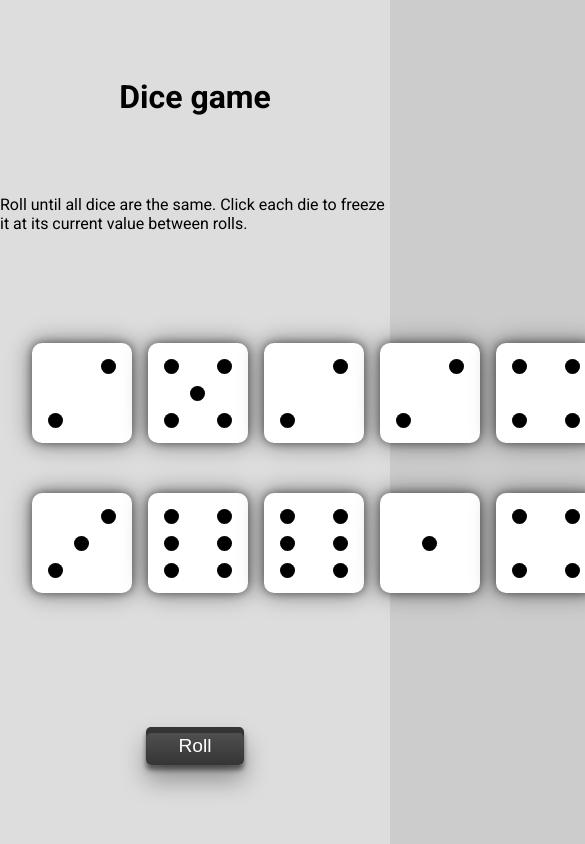
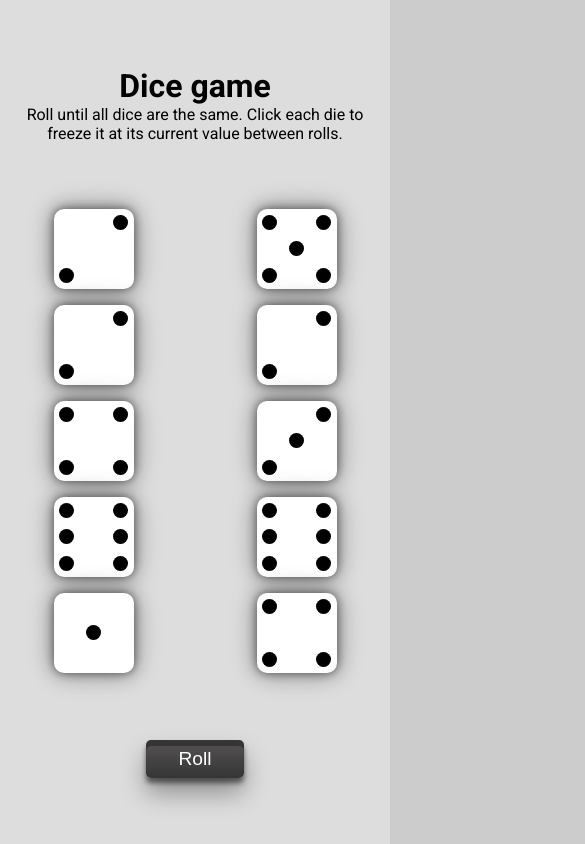
Before and after one commit to ajarek/react-77-vite-dice, a React (Vite) app: page / in a window 390 px wide. Shown: the whole page, 585 px wide, since content can reach past the window. Built offline with nearby package versions, Linux system fonts and the light colour scheme.

Commit message:
added responsiveness

```diff
--- a/src/App.jsx
+++ b/src/App.jsx
@@ -105,6 +105,7 @@ function App() {
   return (
     <div className='App'>
       {correct && <Confetti />}
+      <div className="title-wrapper">
       {!start && <h1 className='title'>Dice game</h1>}
       {!start && (
         <p className='instructions'>
@@ -112,6 +113,7 @@ function App() {
           current value between rolls.
         </p>
       )}
+      </div>
       {start && (
         <div className='start-menu'>
           <h1 className='timer'>
--- a/src/index.css
+++ b/src/index.css
@@ -12,24 +12,33 @@ body{
 .App{
   max-width: 660px;
   width: 100%;
-  height: 100vh;
+  min-height: 100vh;
   margin: 0 auto;
   background-color: #ddd;
   display: flex;
   flex-direction: column;
   justify-content: space-evenly;
   align-items: center;
+  padding: 16px 0;
+}
+.title-wrapper{
+  display: flex;
+  flex-direction: column;
+  justify-content: flex-start;
+  align-items: center;
+  padding: 0 10px;
+  text-align: center;
 }
 .dice-container{
   max-width: 660px;
   width: 100%;
   margin: 0 auto;
-  height: 40vh;
-  padding: 32px;
+  padding: 16px;
   display: grid;
   grid-template-columns: repeat(5,1fr);
   grid-template-rows: repeat(2,150px);
   gap:0 16px;
+  place-items: center;
 }
 .dice{
   width: 100px;
@@ -90,3 +99,26 @@ body{
 color: #fff;
 text-shadow: 0 0 5px #219cf3;
 }
+@media (max-width: 675px) {
+   .App{
+    padding: 0;
+   }
+  .dice-container{
+    width: 100%;
+    margin: 0 auto;
+    padding: 0px;
+    display: grid;
+    grid-template-columns: repeat(2,1fr);
+    grid-template-rows: repeat(5,1fr);
+    gap:16px;
+
+  }
+  .dice{
+    width: 80px;
+    height: 80px;
+    padding: 0;
+  }
+  .start-menu h1{
+   font-size: 1.2rem;
+  }
+}
```
